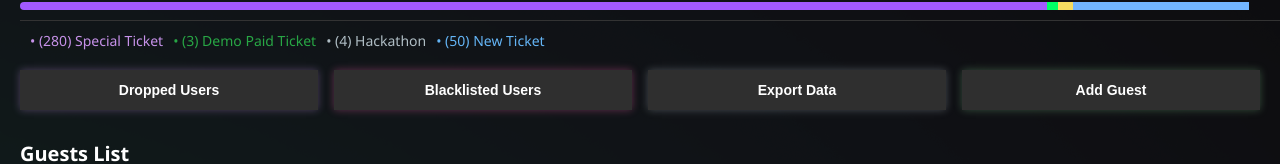
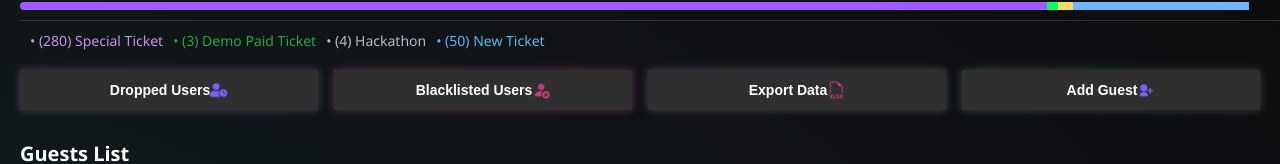
Before and after one commit to iamkarthik2004/mmp-design1, a React (Vite) app: page / in a window 1280 px wide. Shown: the part 365-529 px from the top of the page. Built offline with nearby package versions, Linux system fonts and the light colour scheme.

Commit message:
Update App.tsx

```diff
--- a/src/App.tsx
+++ b/src/App.tsx
@@ -3,8 +3,10 @@ import logo from './assets/logo.png';
 import demoProfile from './assets/Demo.png';
 import backbutton from './assets/back-icon.png';
 import profilepic from './assets/profile.png';
-
-
+import droppedIcon from './assets/dropped.png';
+import blacklistIcon from './assets/blacklist.png';
+import exportIcon from './assets/export.png';
+import addIcon from './assets/add.png';
 
 function App() {
   return (
@@ -84,10 +86,22 @@ function App() {
 
       {/* Action Buttons */}
       <div className="button-row">
-        <button className="btn purple">Dropped Users</button>
-        <button className="btn pink">Blacklisted Users</button>
-        <button className="btn grey">Export Data</button>
-        <button className="btn new2green">Add Guest</button>
+        <button className="btn purple">
+          Dropped Users
+          <img src={droppedIcon} alt="Dropped" className="btn-icon" />
+        </button>
+        <button className="btn pink">
+          Blacklisted Users
+          <img src={blacklistIcon} alt="blacklist" className="btn-icon" />
+        </button>
+        <button className="btn grey">
+          Export Data
+          <img src={exportIcon} alt="export" className="btn-icon" />
+        </button>
+        <button className="btn new2green">
+          Add Guest
+          <img src={addIcon} alt="add" className="btn-icon" />
+        </button>
       </div>
 
       {/*Guest List and Search Bar*/}
```
